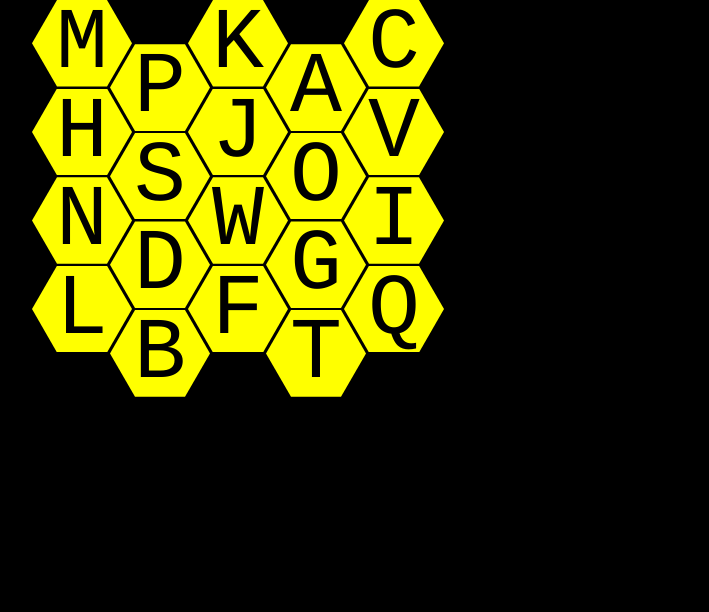
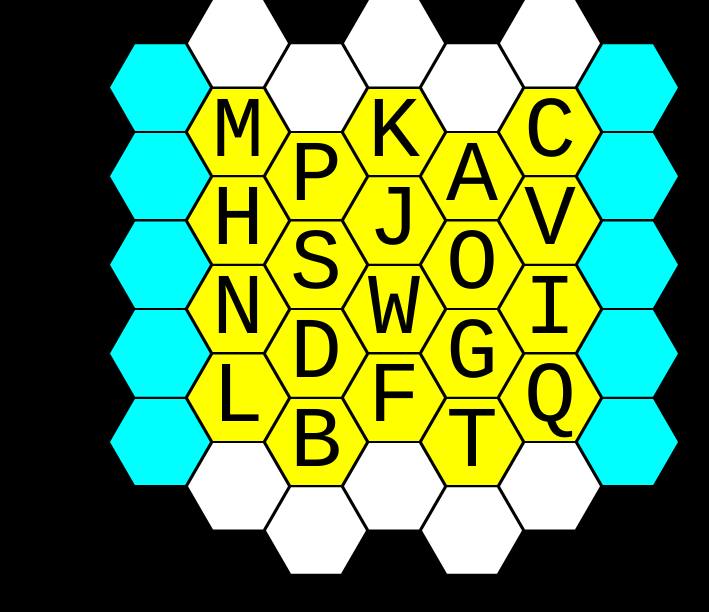
Before and after one commit to blueyorange/blockbusters-svelte, a SvelteKit app: page / in a window 1280 px wide. Shown: the top 612 px of the page, without its empty margins (288-997 px from the left). Built offline with nearby package versions, Linux system fonts and the light colour scheme; a web font is replaced by a local one.

Commit message:
added border tiles

```diff
--- a/src/routes/GameBoardModel.ts
+++ b/src/routes/GameBoardModel.ts
@@ -24,12 +24,13 @@ export function createGameBoardModel(
 	if (questions.length !== rows * cols) {
 		throw new RangeError('Number of questions does not match size of grid.');
 	}
-	return questions.map((questionData: Question, index): TileModel => {
+	const tiles = questions.map((questionData: Question, index): TileModel => {
 		// use modulo arithmetic to get column number
-		const col = index % cols;
+		// offset columns by 2 to fit border tiles and so odd columns are offset down
+		const col = (index % cols) + 2;
 		// coords stored as doubled row
 		// odd columns get one added to row to offset vertically
-		const row = 2 * Math.floor(index / cols) + (col % 2);
+		const row = 2 * Math.floor(index / cols) + (col % 2) + 2;
 		const state = TileState.Ready;
 		const { question, answer, letter } = questionData;
 		return {
@@ -41,4 +42,37 @@ export function createGameBoardModel(
 			state
 		};
 	});
+	// Blue border tiles (column on both sides)
+	// rows go up in twos
+	for (let row = 1; row <= 2 * rows + 1; row += 2) {
+		tiles.push({ question: '', answer: '', letter: '', col: 1, row: row, state: TileState.Blue });
+		tiles.push({
+			question: '',
+			answer: '',
+			letter: '',
+			col: cols + 2,
+			row: row,
+			state: TileState.Blue
+		});
+	}
+	// white border tiles
+	for (let col = 2; col <= cols + 1; col += 1) {
+		tiles.push({
+			question: '',
+			answer: '',
+			letter: '',
+			col: col,
+			row: col % 2,
+			state: TileState.White
+		});
+		tiles.push({
+			question: '',
+			answer: '',
+			letter: '',
+			col: col,
+			row: (col % 2) + rows * 2 + 2,
+			state: TileState.White
+		});
+	}
+	return tiles;
 }
```
